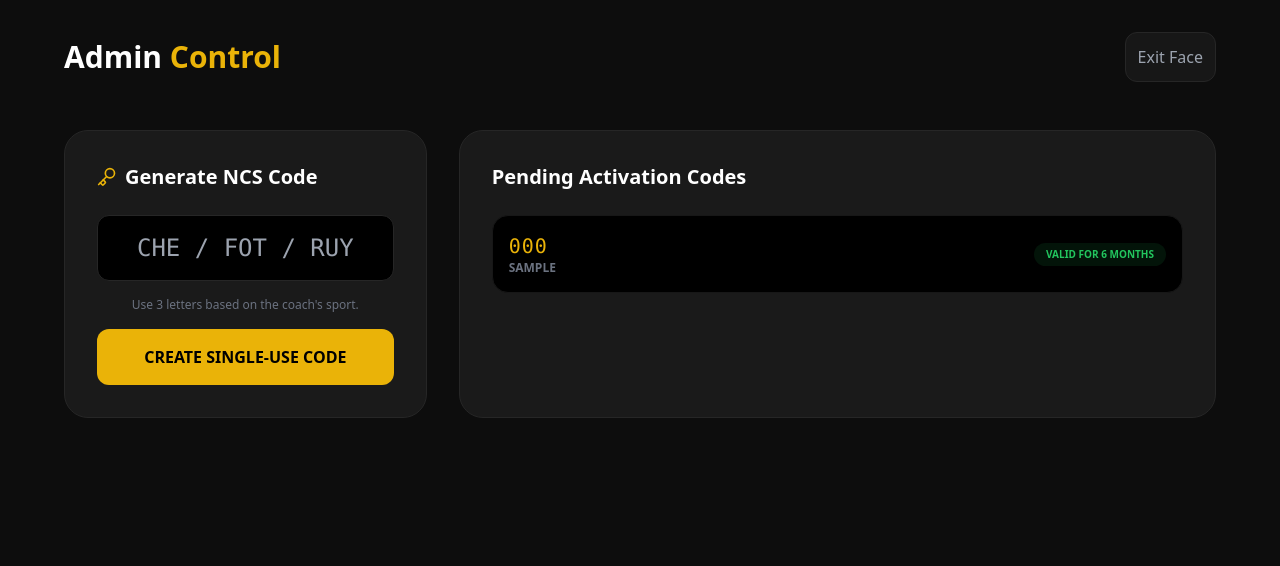
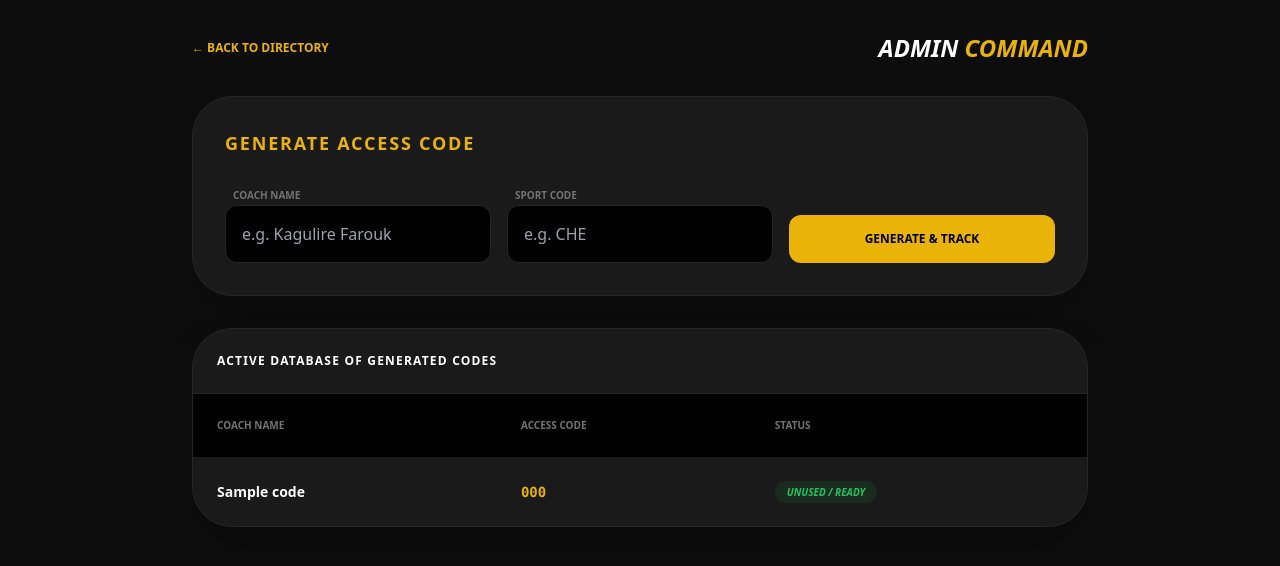
Before and after one commit to FAR-ANALYST/CMS, a Flask app: template templates/admin.html in a window 1280 px wide. Shown: the top 566 px of the page. Run offline with Flask 3, Linux system fonts and the light colour scheme; the template is opened without the code that fills it: most values are stand-ins (such as "Sample title", 1, 10 or a date in 2020); some libraries are stand-ins or nearby versions.

Commit message:
Update admin.html

```diff
--- a/templates/admin.html
+++ b/templates/admin.html
@@ -1,41 +1,61 @@
 <!DOCTYPE html>
 <html lang="en">
-<head><script src="https://cdn.tailwindcss.com"></script><script src="https://unpkg.com/lucide@latest"></script></head>
-<link rel="manifest" href="/manifest.json">
-    <body class="bg-[#0D0D0D] text-white p-8">
-    <div class="max-w-6xl mx-auto">
-        <div class="flex justify-between items-center mb-12">
-            <h1 class="text-3xl font-bold">Admin <span class="text-yellow-500">Control</span></h1>
-            <a href="/student" class="p-3 bg-neutral-900 border border-neutral-800 rounded-xl text-gray-400">Exit Face</a>
+<head>
+    <meta charset="UTF-8">
+    <script src="https://cdn.tailwindcss.com"></script>
+    <script src="https://unpkg.com/lucide@latest"></script>
+    <style>body { background-color: #0D0D0D; color: white; }</style>
+</head>
+<body class="p-8">
+    <div class="max-w-4xl mx-auto space-y-8">
+        <div class="flex justify-between items-center">
+            <a href="/student" class="text-yellow-500 font-bold text-xs uppercase">← Back to Directory</a>
+            <h1 class="text-2xl font-black italic uppercase">Admin <span class="text-yellow-500">Command</span></h1>
         </div>
 
-        <div class="grid grid-cols-1 lg:grid-cols-3 gap-8">
-            <div class="lg:col-span-1 bg-[#1A1A1A] p-8 rounded-3xl border border-neutral-800 h-fit sticky top-8">
-                <h2 class="text-xl font-bold mb-6 flex items-center gap-2">
-                    <i data-lucide="key" class="text-yellow-500 w-5 h-5"></i> Generate NCS Code
-                </h2>
-                <form action="/admin/generate" method="POST" class="space-y-4">
-                    <input type="text" name="sport_abbr" maxlength="3" placeholder="CHE / FOT / RUY" required
-                        class="w-full bg-black border border-neutral-800 p-4 rounded-xl text-center text-2xl font-mono text-yellow-500 uppercase">
-                    <p class="text-xs text-gray-500 text-center">Use 3 letters based on the coach's sport.</p>
-                    <button class="w-full bg-yellow-500 text-black font-bold py-4 rounded-xl">CREATE SINGLE-USE CODE</button>
-                </form>
+        <div class="bg-[#1A1A1A] p-8 rounded-[2.5rem] border border-neutral-800 shadow-2xl">
+            <h2 class="text-lg font-bold text-yellow-500 mb-6 uppercase tracking-widest">Generate Access Code</h2>
+            <form action="/admin/generate" method="POST" class="grid grid-cols-1 md:grid-cols-3 gap-4">
+                <div>
+                    <label class="text-[10px] text-neutral-500 font-bold uppercase ml-2">Coach Name</label>
+                    <input type="text" name="coach_name" placeholder="e.g. Kagulire Farouk" required
+                        class="w-full bg-black border border-neutral-800 p-4 rounded-xl outline-none focus:border-yellow-500 transition">
+                </div>
+                <div>
+                    <label class="text-[10px] text-neutral-500 font-bold uppercase ml-2">Sport Code</label>
+                    <input type="text" name="sport_abbr" placeholder="e.g. CHE" required
+                        class="w-full bg-black border border-neutral-800 p-4 rounded-xl outline-none focus:border-yellow-500 transition">
+                </div>
+                <div class="flex items-end">
+                    <button class="w-full bg-yellow-500 text-black font-black py-4 rounded-xl uppercase text-xs hover:bg-yellow-400 transition">Generate & Track</button>
+                </div>
+            </form>
+        </div>
+
+        <div class="bg-[#1A1A1A] rounded-[2.5rem] border border-neutral-800 overflow-hidden shadow-2xl">
+            <div class="p-6 border-b border-neutral-800">
+                <h3 class="font-bold uppercase text-xs tracking-widest">Active Database of Generated Codes</h3>
             </div>
-
-            <div class="lg:col-span-2 bg-[#1A1A1A] p-8 rounded-3xl border border-neutral-800">
-                <h2 class="text-xl font-bold mb-6">Pending Activation Codes</h2>
-                <div class="space-y-3">
-                    {% for c in codes %}
-                    <div class="flex justify-between items-center bg-black p-4 rounded-2xl border border-neutral-900">
-                        <div>
-                            <p class="font-mono text-xl text-yellow-500 tracking-wider">{{ c.code }}</p>
-                            <p class="text-xs text-gray-500 uppercase font-bold">{{ c.sport_abbreviation }}</p>
-                        </div>
-                        <span class="text-[10px] bg-green-500/10 text-green-500 px-3 py-1 rounded-full uppercase font-bold">Valid for 6 Months</span>
-                    </div>
+            <table class="w-full text-left">
+                <thead class="bg-black text-neutral-500 text-[10px] uppercase font-black">
+                    <tr>
+                        <th class="p-6">Coach Name</th>
+                        <th class="p-6">Access Code</th>
+                        <th class="p-6">Status</th>
+                    </tr>
+                </thead>
+                <tbody class="divide-y divide-neutral-900 text-sm">
+                    {% for code in codes %}
+                    <tr class="hover:bg-white/5 transition">
+                        <td class="p-6 font-bold">{{ code.intended_for_name or 'System Generated' }}</td>
+                        <td class="p-6 text-yellow-500 font-mono font-bold">{{ code.code }}</td>
+                        <td class="p-6">
+                            <span class="px-3 py-1 bg-green-500/10 text-green-500 rounded-full text-[10px] font-black uppercase italic">Unused / Ready</span>
+                        </td>
+                    </tr>
                     {% endfor %}
-                </div>
-            </div>
+                </tbody>
+            </table>
         </div>
     </div>
     <script>lucide.createIcons();</script>
```
